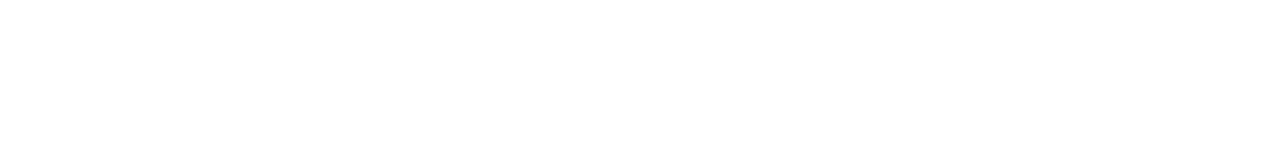
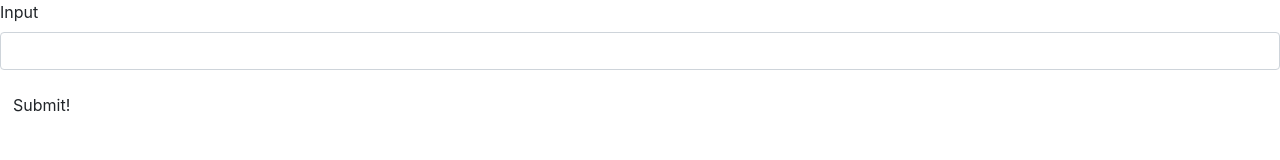
Before and after one commit to CodingMoore/code_typing_game, a website built with webpack: page src/index.html in a window 1280 px wide. Built offline with nearby package versions, Linux system fonts and the light colour scheme.

Commit message:
add basic HTML UI
Co-authored-by: Patrick Osten <posten.coding@gmail.com>
Co-authored-by: Tyler Sinks <tyler.sinks@gmail.com>
Co-authored-by: Nick Hennessy <njhnny@gmail.com>

```diff
--- a/src/index.html
+++ b/src/index.html
@@ -1,9 +1,15 @@
 <!DOCTYPE html>
 <html lang="en-us">
 <head>
-  <title></title>
+  <title>Code Typing Game</title>
 </head>
 <body>
-
+  <form id="add">
+    <div class="form-group">
+      <label for="inputField">Input</label>
+      <input id="inputField" class="form-control" type="text">
+    </div>
+    <button type="submit" class="btn">Submit!</button>
+  </form>
 </body>
 </html>
```
Also changed, not shown: README.md.
